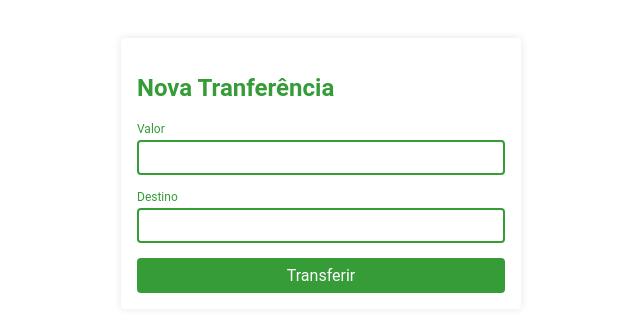
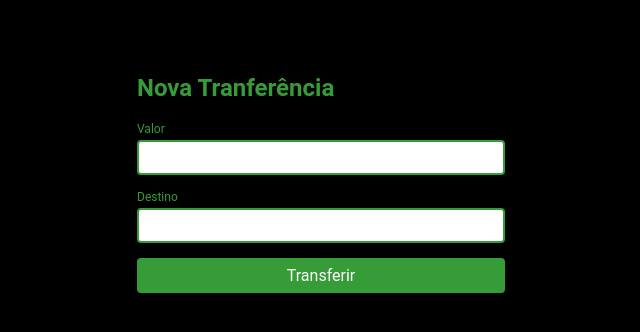
Before and after one commit to deboraalessandra/Bank, an Angular app in the folder bank/: page / in a window 1280 px wide. Shown: the top 332 px of the page, without its empty margins (319-959 px from the left). Built offline with nearby package versions, Linux system fonts and the light colour scheme.

Commit message:
Alter color background

```diff
--- a/bank/src/app/nova-transferencia/nova-transferencia.component.scss
+++ b/bank/src/app/nova-transferencia/nova-transferencia.component.scss
@@ -1,5 +1,5 @@
 .formulario {
-  background-color: white;
+  background-color: black;
   padding: 16px;
   border-radius: 4px;
   box-shadow: 0 0 8px rgba(0, 0, 0, 0.1);
--- a/bank/src/styles.scss
+++ b/bank/src/styles.scss
@@ -5,6 +5,7 @@
   --padding: 15px;
   --cinza : #405040;
   --cinza-claro: #dedede;
+  background-color: black;
 }
 
 * {
```
